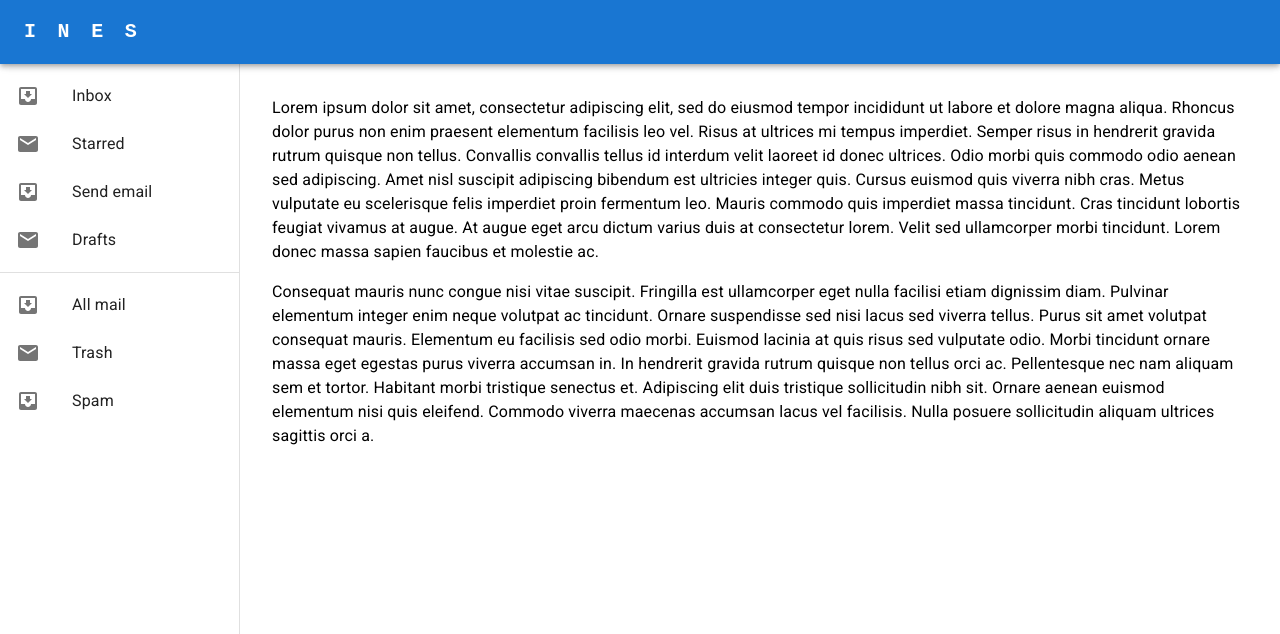
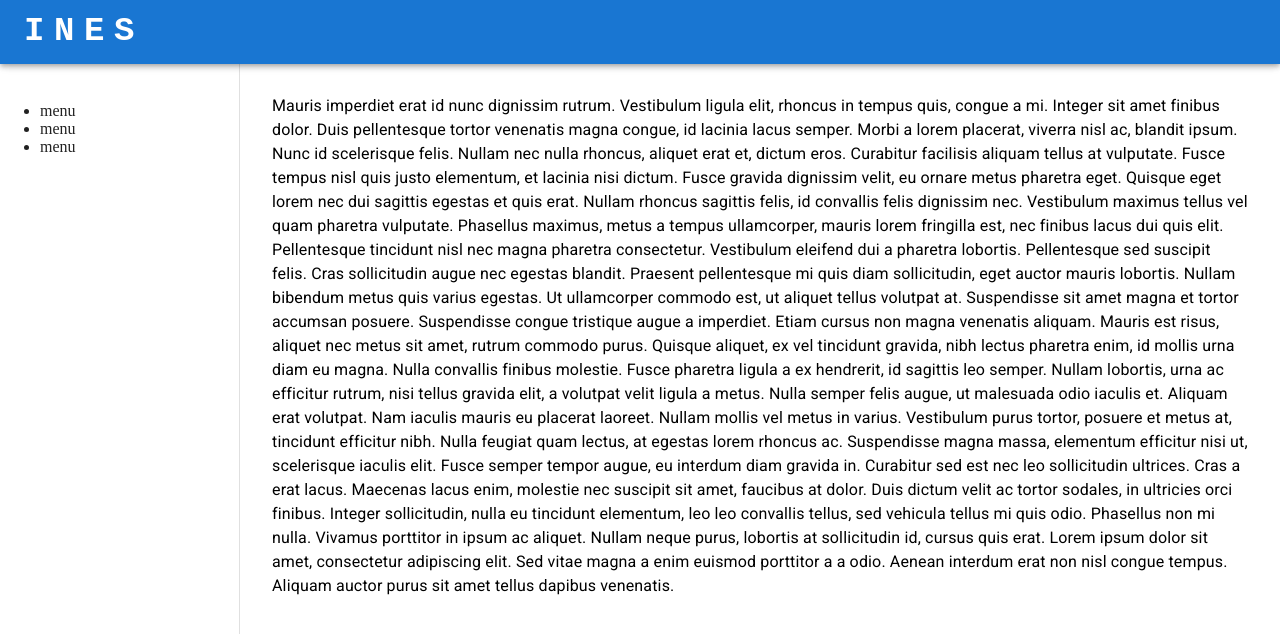
Before and after one commit to ines-erp/react-frontend, a React (Vite) app: page / in a window 1280 px wide. Shown: the top 634 px of the page. Built offline with nearby package versions, Linux system fonts and the light colour scheme.

Commit message:
updating template to wait router

```diff
--- a/src/layouts/main/LayoutMenuAppbar.jsx
+++ b/src/layouts/main/LayoutMenuAppbar.jsx
@@ -1,123 +1,107 @@
 import {
     AppBar,
-    Box, Container,
-    CssBaseline, Divider,
-    Drawer,
+    Box, Container, Drawer,
     IconButton,
-    List,
-    ListItem, ListItemButton, ListItemIcon, ListItemText,
     Toolbar,
     Typography,
     useMediaQuery
 } from "@mui/material";
 import React from "react";
 import MenuIcon from "@mui/icons-material/Menu";
-import InboxIcon from "@mui/icons-material/MoveToInbox";
-import MailIcon from "@mui/icons-material/Mail";
+
+const Offset = () => <Box sx={{height: '86px'}}/>
+
 
 export const LayoutMenuAppbar = () => {
-    const drawerWidth = 240;
-    const matches = useMediaQuery('(min-width:600px)');
-    const [openDrawer, setOpenDrawer] = React.useState(false);
+    const isScreenBigger = useMediaQuery('(min-width:600px)');
+    const [isDrawerOpen, setIsDrawerOpen] = React.useState(false);
 
     const handleDrawerToggle = () => {
-        setOpenDrawer(!openDrawer);
+        setIsDrawerOpen(!isDrawerOpen);
     }
 
+    const drawerWidth = 240;
     return (
-        <Box display={'flex'}>
-            <AppBar position='fixed' sx={{zIndex: (theme) => theme.zIndex.drawer + 1}}>
+        <Box sx={{display: 'flex'}}>
+            <AppBar position="fixed" sx={{zIndex: (theme) => theme.zIndex.drawer + 1}} >
                 <Toolbar>
-                    <IconButton onClick={handleDrawerToggle} sx={{display: matches ? 'none' : 'flex'}}>
+                    <IconButton color='inherit' onClick={handleDrawerToggle} sx={{display: isScreenBigger ? 'none' : 'flex', marginRight:2}}>
                         <MenuIcon/>
                     </IconButton>
                     <Typography
-                        variant="h6"
+                        variant="h4"
                         noWrap
                         component="a"
-                        href="#app-bar-with-responsive-menu"
+                        href="/"
                         sx={{
-                            mr: 2,
+                            mr: 4,
                             fontFamily: 'monospace',
-                            fontWeight: 700,
-                            letterSpacing: '.3rem',
+                            fontWeight: 900,
+                            letterSpacing: '.6rem',
                             color: 'inherit',
                             textDecoration: 'none',
                         }}
                     >
-                        I N E S
+                        INES
                     </Typography>
                 </Toolbar>
-
             </AppBar>
-            <Drawer
-                variant={matches ? "permanent" : "temporary"}
+            <Drawer variant={isScreenBigger ? "permanent" : "temporary"}
+                    open={isDrawerOpen}
                     sx={{
                         width: drawerWidth,
                         flexShrink: 0,
                         [`& .MuiDrawer-paper`]: {width: drawerWidth, boxSizing: 'border-box'},
                     }}
-                open={openDrawer}
-            >
-                <Toolbar/>
-                <Box sx={{overflow: 'auto'}}>
-                    <List>
-                        {['Inbox', 'Starred', 'Send email', 'Drafts'].map((text, index) => (
-                            <ListItem key={text} disablePadding>
-                                <ListItemButton>
-                                    <ListItemIcon>
-                                        {index % 2 === 0 ? <InboxIcon/> : <MailIcon/>}
-                                    </ListItemIcon>
-                                    <ListItemText primary={text}/>
-                                </ListItemButton>
-                            </ListItem>
-                        ))}
-                    </List>
-                    <Divider/>
-                    <List>
-                        {['All mail', 'Trash', 'Spam'].map((text, index) => (
-                            <ListItem key={text} disablePadding>
-                                <ListItemButton>
-                                    <ListItemIcon>
-                                        {index % 2 === 0 ? <InboxIcon/> : <MailIcon/>}
-                                    </ListItemIcon>
-                                    <ListItemText primary={text}/>
-                                </ListItemButton>
-                            </ListItem>
-                        ))}
-                    </List>
-                </Box>
+                    anchor="left" border={'1px solid red'}>
+                <Offset/>
+                <ul>
+                    <li>menu</li>
+                    <li>menu</li>
+                    <li>menu</li>
+                </ul>
             </Drawer>
-            <Box component="main" sx={{flexGrow: 1, p: 3}}>
-                <Toolbar/>
-                <Typography sx={{marginBottom: 2}}>
-                    Lorem ipsum dolor sit amet, consectetur adipiscing elit, sed do eiusmod
-                    tempor incididunt ut labore et dolore magna aliqua. Rhoncus dolor purus non
-                    enim praesent elementum facilisis leo vel. Risus at ultrices mi tempus
-                    imperdiet. Semper risus in hendrerit gravida rutrum quisque non tellus.
-                    Convallis convallis tellus id interdum velit laoreet id donec ultrices.
-                    Odio morbi quis commodo odio aenean sed adipiscing. Amet nisl suscipit
-                    adipiscing bibendum est ultricies integer quis. Cursus euismod quis viverra
-                    nibh cras. Metus vulputate eu scelerisque felis imperdiet proin fermentum
-                    leo. Mauris commodo quis imperdiet massa tincidunt. Cras tincidunt lobortis
-                    feugiat vivamus at augue. At augue eget arcu dictum varius duis at
-                    consectetur lorem. Velit sed ullamcorper morbi tincidunt. Lorem donec massa
-                    sapien faucibus et molestie ac.
+
+            <Container maxWidth={false} id={"main"}>
+                <Offset/>
+                <Typography>
+
+                    Mauris imperdiet erat id nunc dignissim rutrum. Vestibulum ligula elit, rhoncus in tempus quis,
+                    congue a mi. Integer sit amet finibus dolor. Duis pellentesque tortor venenatis magna congue, id
+                    lacinia lacus semper. Morbi a lorem placerat, viverra nisl ac, blandit ipsum. Nunc id scelerisque
+                    felis. Nullam nec nulla rhoncus, aliquet erat et, dictum eros. Curabitur facilisis aliquam tellus at
+                    vulputate. Fusce tempus nisl quis justo elementum, et lacinia nisi dictum. Fusce gravida dignissim
+                    velit, eu ornare metus pharetra eget. Quisque eget lorem nec dui sagittis egestas et quis erat.
+                    Nullam rhoncus sagittis felis, id convallis felis dignissim nec.
+
+                    Vestibulum maximus tellus vel quam pharetra vulputate. Phasellus maximus, metus a tempus
+                    ullamcorper, mauris lorem fringilla est, nec finibus lacus dui quis elit. Pellentesque tincidunt
+                    nisl nec magna pharetra consectetur. Vestibulum eleifend dui a pharetra lobortis. Pellentesque sed
+                    suscipit felis. Cras sollicitudin augue nec egestas blandit. Praesent pellentesque mi quis diam
+                    sollicitudin, eget auctor mauris lobortis. Nullam bibendum metus quis varius egestas. Ut ullamcorper
+                    commodo est, ut aliquet tellus volutpat at. Suspendisse sit amet magna et tortor accumsan posuere.
+                    Suspendisse congue tristique augue a imperdiet.
+
+                    Etiam cursus non magna venenatis aliquam. Mauris est risus, aliquet nec metus sit amet, rutrum
+                    commodo purus. Quisque aliquet, ex vel tincidunt gravida, nibh lectus pharetra enim, id mollis urna
+                    diam eu magna. Nulla convallis finibus molestie. Fusce pharetra ligula a ex hendrerit, id sagittis
+                    leo semper. Nullam lobortis, urna ac efficitur rutrum, nisi tellus gravida elit, a volutpat velit
+                    ligula a metus. Nulla semper felis augue, ut malesuada odio iaculis et. Aliquam erat volutpat. Nam
+                    iaculis mauris eu placerat laoreet. Nullam mollis vel metus in varius. Vestibulum purus tortor,
+                    posuere et metus at, tincidunt efficitur nibh. Nulla feugiat quam lectus, at egestas lorem rhoncus
+                    ac. Suspendisse magna massa, elementum efficitur nisi ut, scelerisque iaculis elit.
+
+                    Fusce semper tempor augue, eu interdum diam gravida in. Curabitur sed est nec leo sollicitudin
+                    ultrices. Cras a erat lacus. Maecenas lacus enim, molestie nec suscipit sit amet, faucibus at dolor.
+                    Duis dictum velit ac tortor sodales, in ultricies orci finibus. Integer sollicitudin, nulla eu
+                    tincidunt elementum, leo leo convallis tellus, sed vehicula tellus mi quis odio. Phasellus non mi
+                    nulla. Vivamus porttitor in ipsum ac aliquet. Nullam neque purus, lobortis at sollicitudin id,
+                    cursus quis erat. Lorem ipsum dolor sit amet, consectetur adipiscing elit. Sed vitae magna a enim
+                    euismod porttitor a a odio. Aenean interdum erat non nisl congue tempus. Aliquam auctor purus sit
+                    amet tellus dapibus venenatis.
+
                 </Typography>
-                <Typography sx={{marginBottom: 2}}>
-                    Consequat mauris nunc congue nisi vitae suscipit. Fringilla est ullamcorper
-                    eget nulla facilisi etiam dignissim diam. Pulvinar elementum integer enim
-                    neque volutpat ac tincidunt. Ornare suspendisse sed nisi lacus sed viverra
-                    tellus. Purus sit amet volutpat consequat mauris. Elementum eu facilisis
-                    sed odio morbi. Euismod lacinia at quis risus sed vulputate odio. Morbi
-                    tincidunt ornare massa eget egestas purus viverra accumsan in. In hendrerit
-                    gravida rutrum quisque non tellus orci ac. Pellentesque nec nam aliquam sem
-                    et tortor. Habitant morbi tristique senectus et. Adipiscing elit duis
-                    tristique sollicitudin nibh sit. Ornare aenean euismod elementum nisi quis
-                    eleifend. Commodo viverra maecenas accumsan lacus vel facilisis. Nulla
-                    posuere sollicitudin aliquam ultrices sagittis orci a.
-                </Typography>
-            </Box>
+            </Container>
         </Box>
     )
 }
```
Lines whose indentation alone changed are shown as unchanged.
